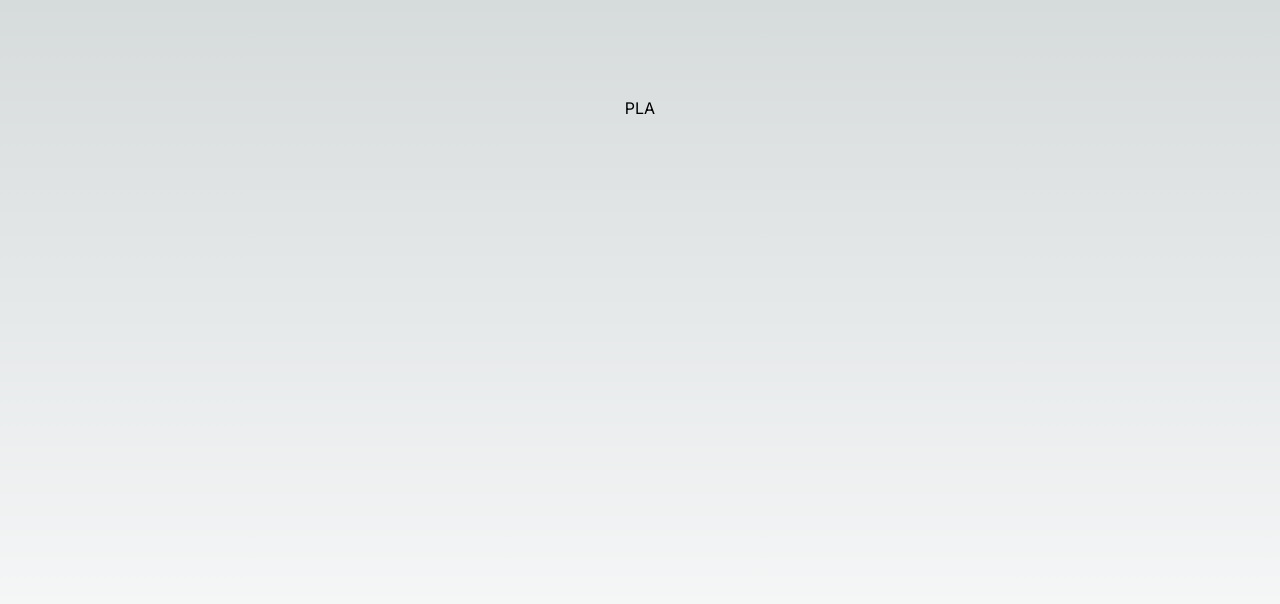
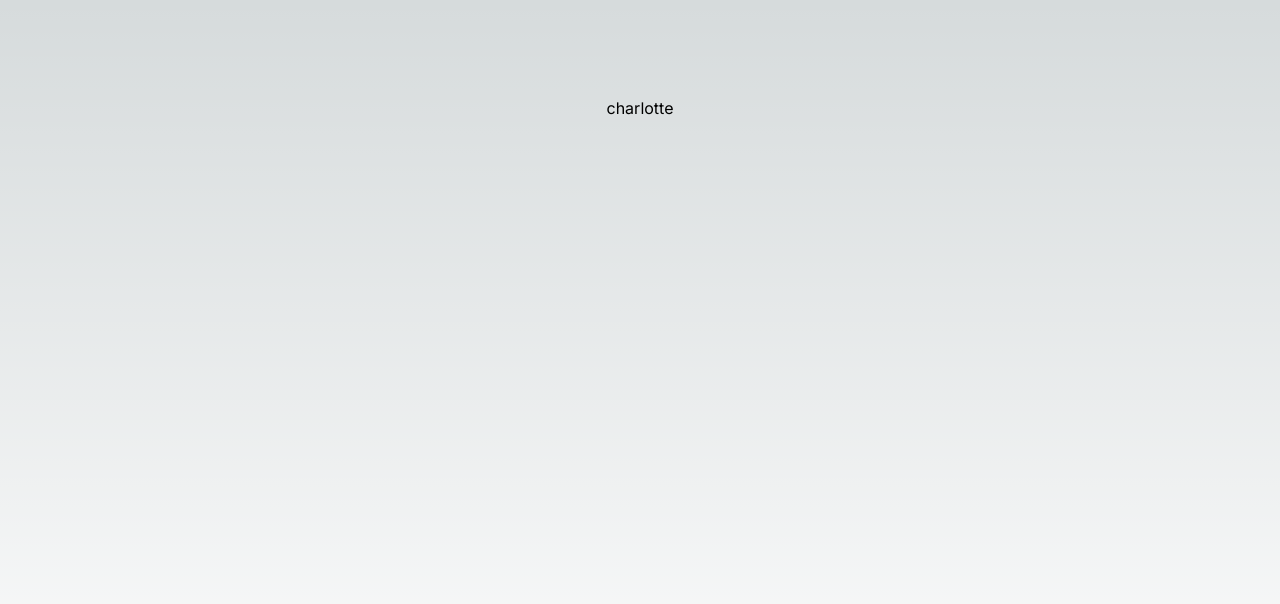
Before and after one commit to Elaina-AFK/flash-card, a Next.js app: page / in a window 1280 px wide. Shown: the top 604 px of the page. Built offline with nearby package versions, Linux system fonts and the light colour scheme.

Commit message:
change from pla to charlotte

```diff
--- a/app/page.tsx
+++ b/app/page.tsx
@@ -4,7 +4,7 @@ export default function Home() {
   return (
     <main className="flex min-h-screen flex-col items-center justify-between p-24">
 
-   <div> PLA </div>
+   <div> charlotte </div>
 
     </main>
   );
```
